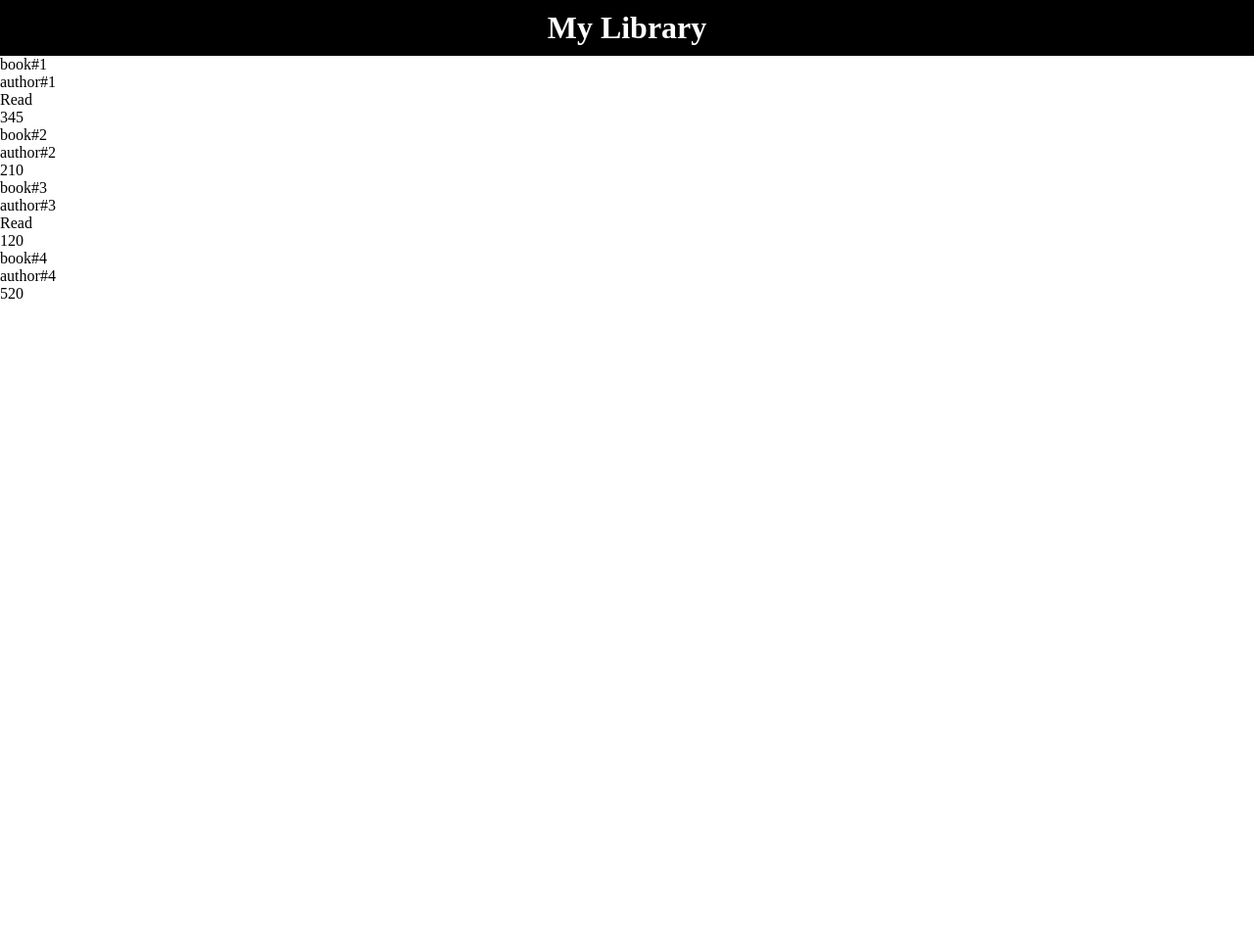
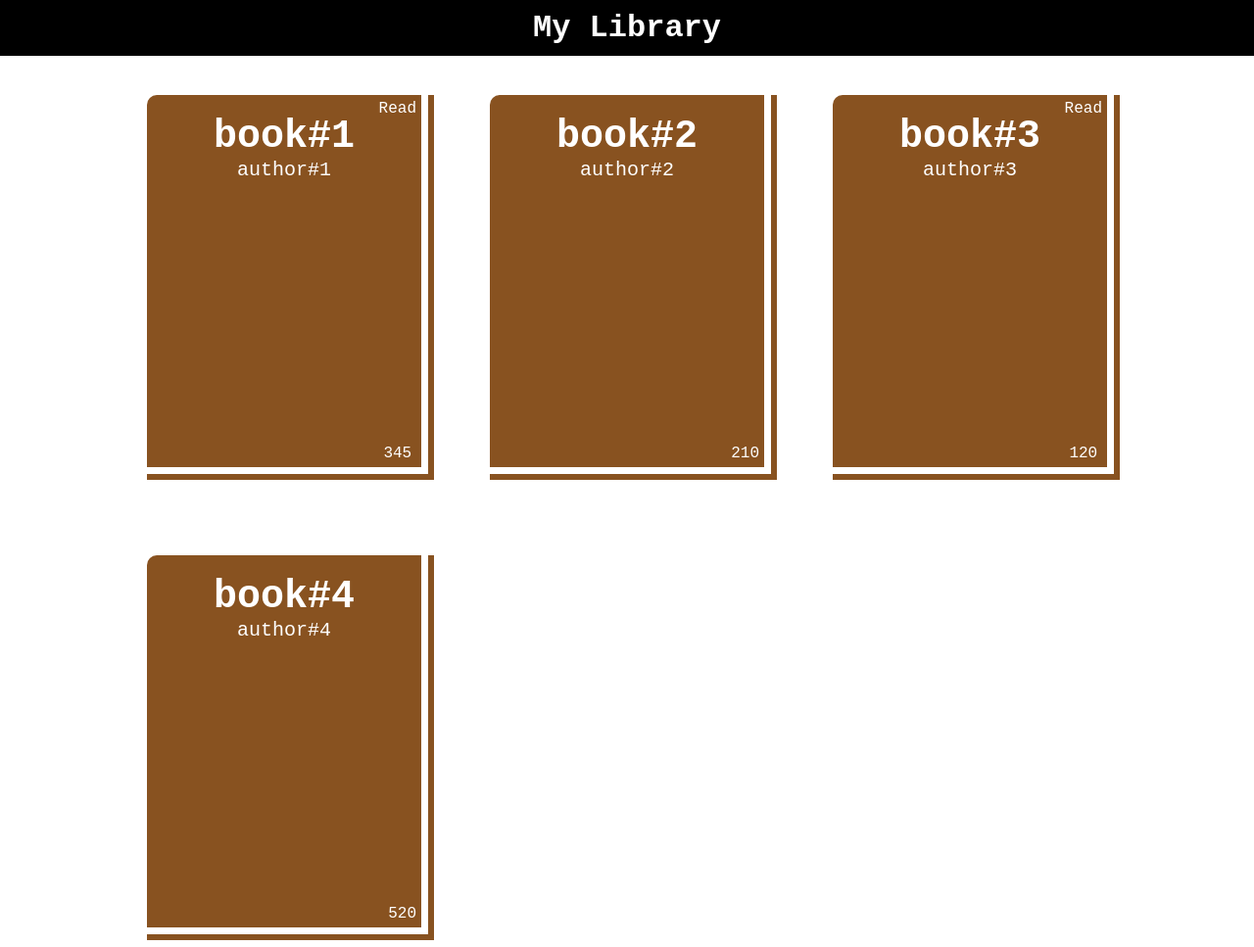
Before and after one commit to KhufuLintalou/Odin-Library, a plain HTML site: page index.html in a window 1280 px wide. Shown: the whole page at 98% size. Before the commit the page ends 800 px from the top, so only its background shows below. Drawn offline with Linux system fonts and the light colour scheme.

Commit message:
Did the layout for the books and also added styling for them.

```diff
--- a/style.css
+++ b/style.css
@@ -2,11 +2,64 @@
   box-sizing: border-box;
   margin: 0;
   padding: 0;
+  font-family: 'Courier New', Courier, monospace;
 }
 
 header {
-    background-color: black;
-    color: white;
-    text-align: center;
-    padding: 10px;
+  background-color: black;
+  color: white;
+  text-align: center;
+  padding: 10px;
 }
+
+.book-container {
+  display: grid;
+  grid-template-columns: repeat(auto-fit, minmax(250px, 1fr));
+  margin: 40px 150px 0px 150px;
+  gap: 70px;
+}
+
+.book {
+  display: flex;
+  width: 300px;
+  height: 400px;
+  justify-content: center;
+  text-align: center;
+  gap: 5px;
+  background-color: rgb(136, 82, 32);
+  color: white;
+  position: relative;
+  border-style: none double double none;
+  border-width: 20px;
+  border-top-left-radius: 10px;
+}
+
+.title {
+  font-size: 40px;
+  font-weight: bold;
+}
+
+.author {
+  font-size: 20px;
+}
+
+.book-bottom {
+  position: absolute;
+  right: 0;
+  display: flex;
+  flex-direction: column;
+  height: 100%;
+}
+
+.read {
+  flex: auto;
+}
+
+.read,
+.pages {
+  padding: 5px;
+}
+
+.book-top {
+  margin-top: 20px;
+}
```
